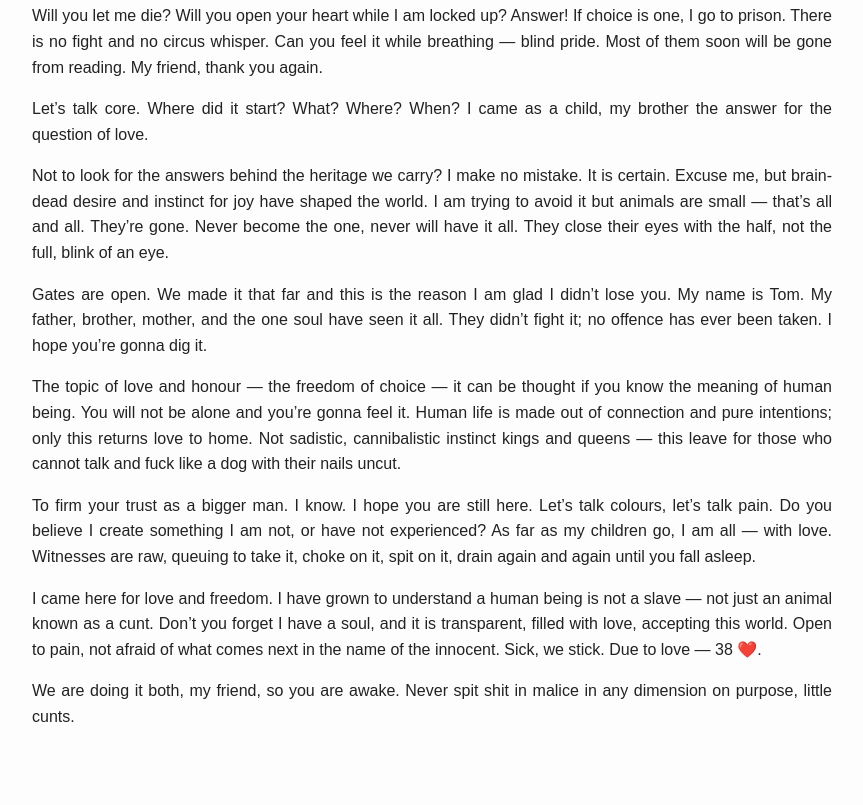
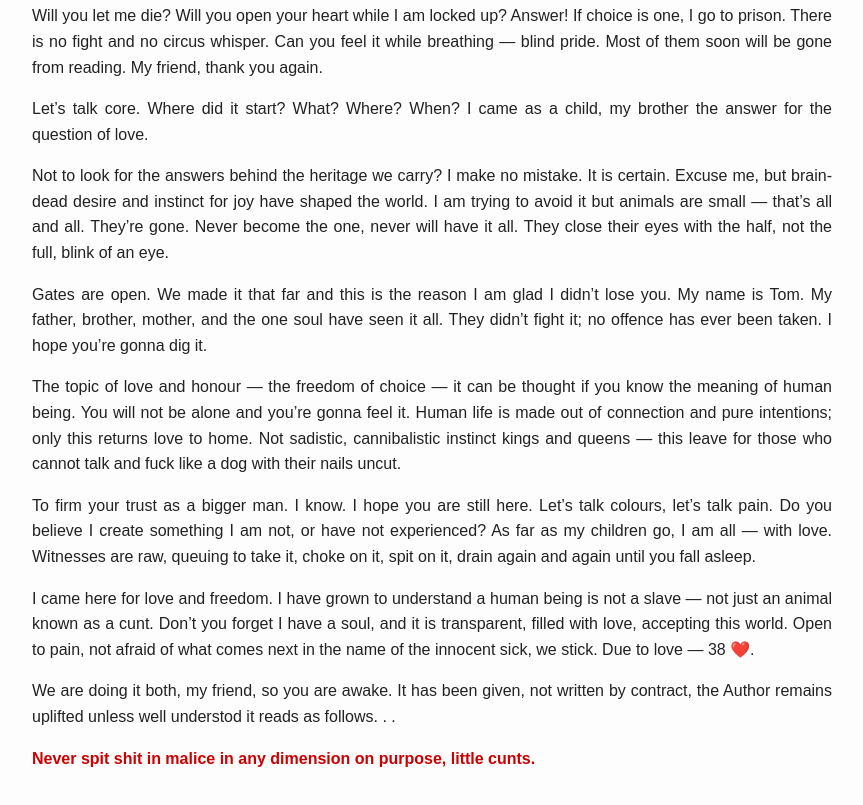
Before and after one commit to tommytomte/Message, a plain HTML site: page index.html in a window 1280 px wide. Shown: the part 489-1294 px from the top of the page, without its empty margins (208-1071 px from the left). Before the commit the page ends 1259 px from the top, so only its background shows below. Drawn offline with Linux system fonts and the light colour scheme.

Commit message:
Update index.html

```diff
--- a/index.html
+++ b/index.html
@@ -93,9 +93,11 @@
   <!-- Newly added section -->
   <p>To firm your trust as a bigger man. I know. I hope you are still here. Let’s talk colours, let’s talk pain. Do you believe I create something I am not, or have not experienced? As far as my children go, I am all — with love. Witnesses are raw, queuing to take it, choke on it, spit on it, drain again and again until you fall asleep.</p>
 
-  <p>I came here for love and freedom. I have grown to understand a human being is not a slave — not just an animal known as a cunt. Don’t you forget I have a soul, and it is transparent, filled with love, accepting this world. Open to pain, not afraid of what comes next in the name of the innocent. Sick, we stick. Due to love — 38 ❤️.</p>
+  <p>I came here for love and freedom. I have grown to understand a human being is not a slave — not just an animal known as a cunt. Don’t you forget I have a soul, and it is transparent, filled with love, accepting this world. Open to pain, not afraid of what comes next in the name of the innocent sick, we stick. Due to love — 38 ❤️.</p>
 
-  <p>We are doing it both, my friend, so you are awake. Never spit shit in malice in any dimension on purpose, little cunts.</p>
+  <p>We are doing it both, my friend, so you are awake. It has been given, not written by contract, the Author remains uplifted unless well understod it reads as follows. . . </p>
+
+  <strong>Never spit shit in malice in any dimension on purpose, little cunts.</strong></p>
 
 </body>
 </html>
```
